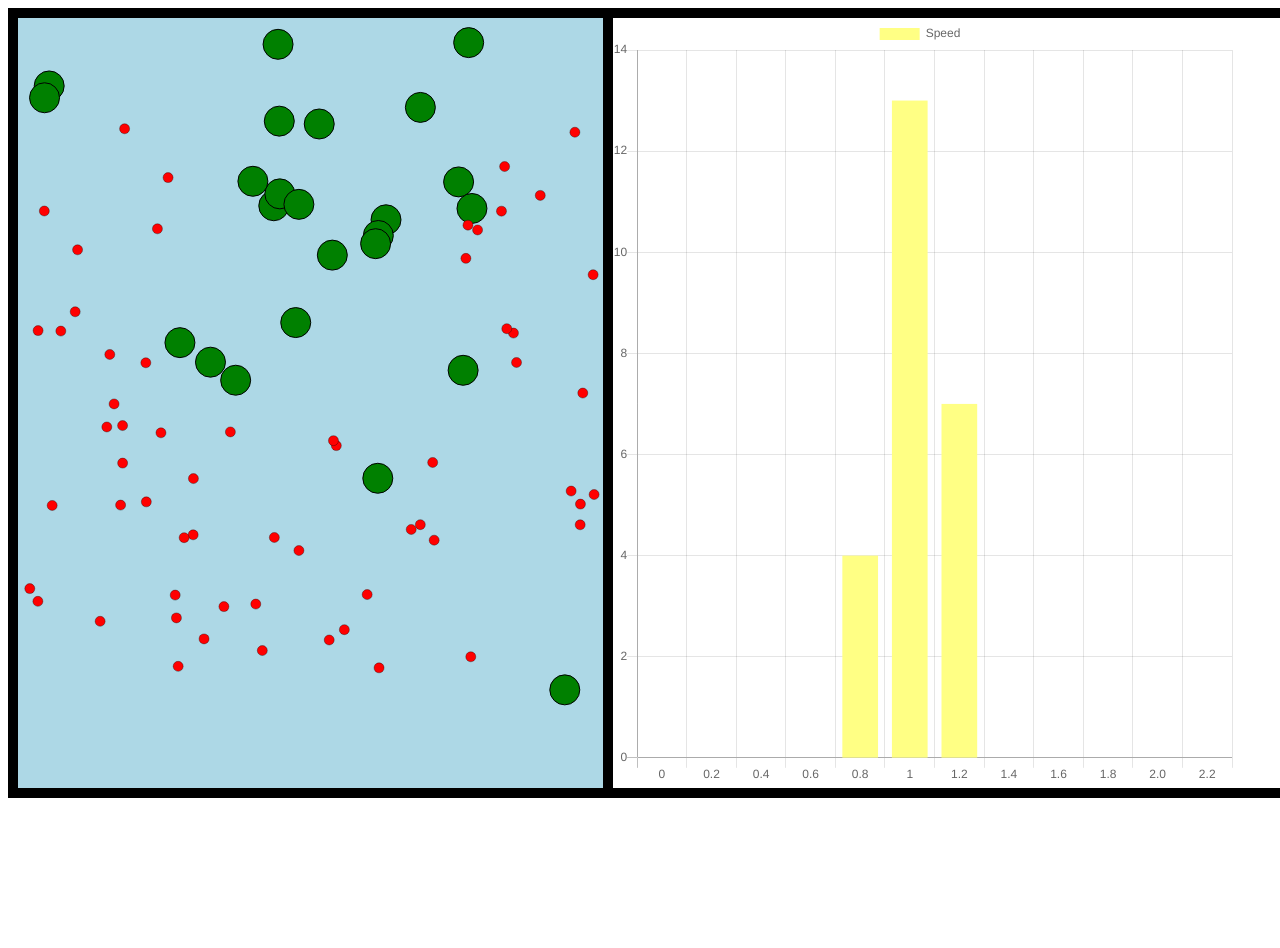
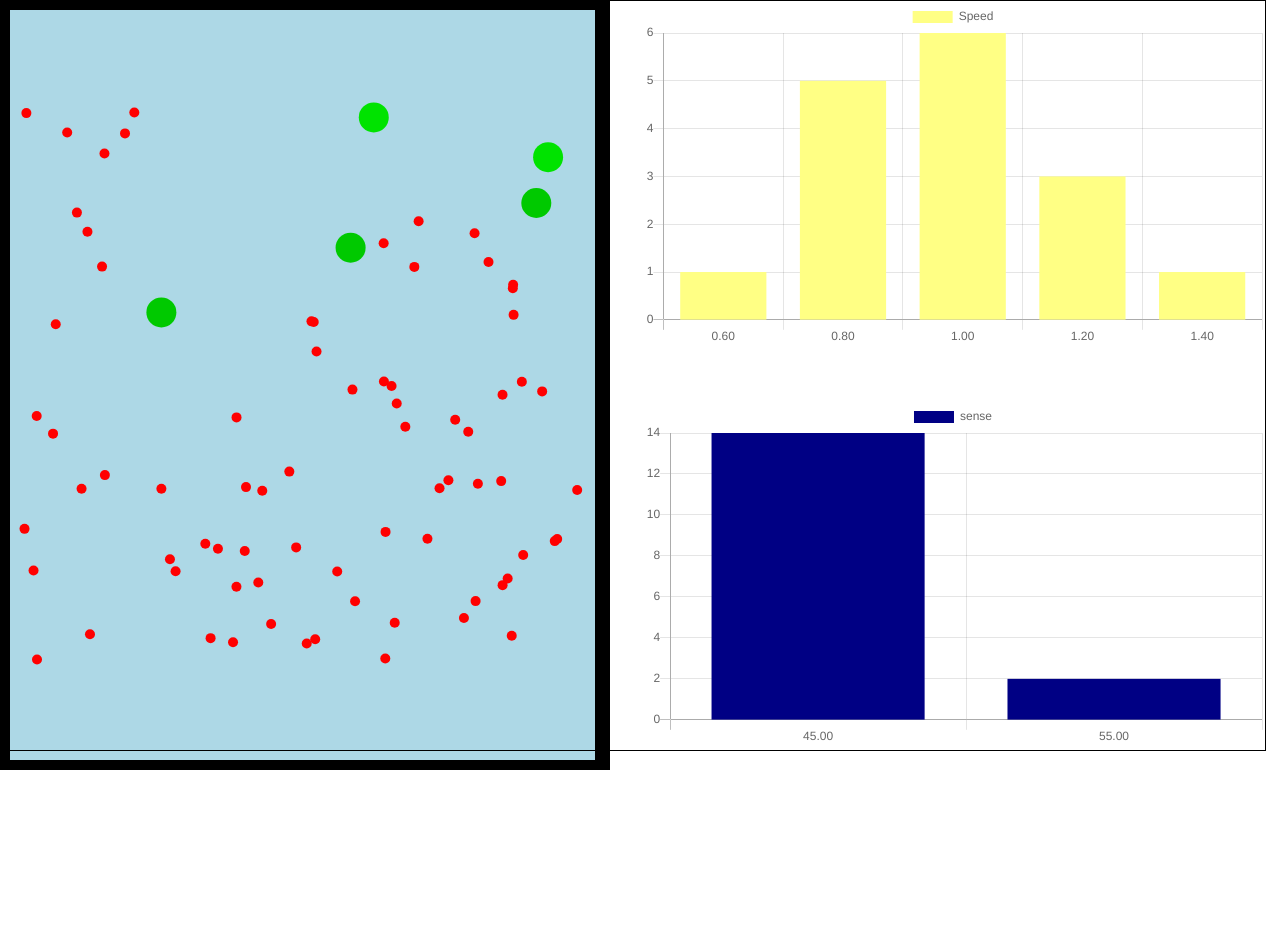
Before and after one commit to tommy-couzens/primer-inspired-animations, a plain HTML site: page natural-selection/index.html in a window 1280 px wide. After the commit the page ends 800 px from the top, so only its background shows below. Drawn offline with nearby package versions, Linux system fonts and the light colour scheme.

Commit message:
Added sense and made graphs nice (#11)
* made sense look pretty

* added sense mutations

* unsuccessfully tried to add second chart

* added arrows for speed

* made the speed arrows look slightly better

* improved speed drawing

* added varying x axis but need to populate it's values

* changed the energy equation so that speed is not strictly better (before it meant further travel AND higher speed

* added indicator for energy

* successfully made dynamic x axis graph

* changed energy equation and get interesting behaviour over time with slower creatures only emerging after lots of generations

* added sense chart

* updated readme

* made creatures not eat more than 2 food

* small visual changes

* made drawSpeed a bit more functional

* readme changes

```diff
--- a/geometry.js
+++ b/geometry.js
@@ -3,11 +3,13 @@ function circle(x, y, radius, colour="green", fill = true) {
 	ctx.arc(x, y, radius, 0, 2*Math.PI,true);
 	ctx.fillStyle = colour;
 	ctx.strokeStyle = "black"
+	ctx.strokeStyle = colour;
 	ctx.lineWidth = radius/15;
 	if (fill) {
 		ctx.fill();
+	} else {
+		ctx.stroke();
 	}
-	ctx.stroke();
 }
 
 function line(x1, y1, x2, y2, colour = "black", width="10") {
@@ -23,3 +25,8 @@ function square(x1, y1, x2, y2, colour = "black") {
 	ctx.fillStyle = colour;
 	ctx.fillRect(x1, y1, x2 - x1, y2 - y1);
 }
+
+function arrow(x, y, length, colour = "black") {
+	line(x, y, x - length, y + length/2, colour, length/3);
+	line(x, y, x + length, y + length/2, colour, length/3);
+}
--- a/natural-selection/canvas.js
+++ b/natural-selection/canvas.js
@@ -3,15 +3,15 @@ var canvas = document.getElementById("canvas");
 var ctx = canvas.getContext("2d");
 
 // Set canvas to left half the size of the screen
-canvas.width = window.innerWidth - 50
+canvas.width = window.innerWidth/2 - 50
 canvas.height = window.innerHeight -50
 
 // Give the canvas a border
 canvas.style.border = "10px solid";
 
 map = {}
-map.width = canvas.width/2 - 25;
-// map.width = canvas.width;
+// map.width = canvas.width/2 - 25;
+map.width = canvas.width;
 map.height = canvas.height;
 
 function wipeScreen() {
--- a/natural-selection/chart.js
+++ b/natural-selection/chart.js
@@ -1,37 +1,35 @@
-// make this function declarative rather than using forEach, do a filter and reduce instead?
+// Define canvas object
+var speedCanvas = document.getElementById("speedChart");
+var speedtx = speedCanvas.getContext("2d");
 
-const speedArray = function(creatures){
-    let array =[0, 0, 0, 0, 0, 0, 0, 0, 0, 0, 0, 0, 0]
-    creatures.forEach(creature => {
-        array[Math.round(creature.speed*5)]++
-    })
-    return array
-}
+// Set canvas to left half the size of the screen
+speedCanvas.width = window.innerWidth/2 - 50
+speedCanvas.height = window.innerHeight/2 -50
 
-const data = {
-    labels: ['0', '0.2', '0.4', '0.6', '0.8', '1', '1.2', '1.4', '1.6', '1.8', '2.0', '2.2'],
+const speedData1 = {
+    labels: ["1.00"],
     datasets: [{
         label: 'Speed',
         backgroundColor: 'rgb(255, 255, 132)',
         borderColor: 'rgb(0, 0, 0)',
-        data: [0, 0, 0, 0, 0, 8, 0, 0, 0, 0]
+        data: [8]
     }]
 }
-const myChart = new Chart(ctx, {
+const speedChart = new Chart(speedtx, {
     // The type of chart we want to create
     type: 'bar',
 
     // The data for our dataset
-    data: data,
+    data: speedData1,
 
     // Configuration options go here
     options: {
         layout: {
             padding: {
-                left: map.width,
-                right: 50,
+                left: window.innerWidth/2,
+                right: 0,
                 top: 0,
-                bottom: 0
+                bottom: window.innerHeight/2,
             }
         },
         scales: {
@@ -43,3 +41,47 @@ const myChart = new Chart(ctx, {
         }
     }
 });
+
+// Define canvas object
+var senseCanvas = document.getElementById("senseChart");
+var sensetx = senseCanvas.getContext("2d");
+
+// Set canvas to left half the size of the screen
+senseCanvas.width = window.innerWidth/2 - 50
+senseCanvas.height = window.innerHeight/2 -50
+
+const senseData1 = {
+    labels: ["1.00"],
+    datasets: [{
+        label: 'sense',
+        backgroundColor: 'rgb(0, 0, 132)',
+        borderColor: 'rgb(0, 0, 0)',
+        data: [8]
+    }]
+}
+const senseChart = new Chart(sensetx, {
+    // The type of chart we want to create
+    type: 'bar',
+
+    // The data for our dataset
+    data: senseData1,
+
+    // Configuration options go here
+    options: {
+        layout: {
+            padding: {
+                left: window.innerWidth/2,
+                right: 0,
+                top: window.innerHeight/2,
+                bottom: 0,
+            }
+        },
+        scales: {
+            yAxes: [{
+                ticks: {
+                    beginAtZero: true
+                }
+            }]
+        }
+    }
+});
--- a/natural-selection/creatures.js
+++ b/natural-selection/creatures.js
@@ -1,12 +1,11 @@
 class Creature {
-    constructor(position, velocity, speed = 1, size = 15, sense = 45) {
+    constructor(position, velocity, speed = 1, size = 15, sense = size*3) {
         this.position = position
         this.speed = speed;
         this.velocity = velocity.setToSpeed(this.speed)
 
         this.size = size;
         this.sense = sense;
-        this.sense = 45;
 
         this.energy = 100;
         this.foodEaten = 0;
@@ -29,11 +28,11 @@ class Creature {
 
         // move
         this.position.add(this.velocity.mul(GAMESPEED))
-        this.energy -= GAMESPEED*( (Math.pow(this.speed, 2) + this.sense/30)/20)
+        this.energy -= (Math.pow(this.speed, 3) + (this.sense - 45)/15)/3
     }
 
     draw() {
-        circle(this.position.x, this.position.y, this.size, this.colour);
+        circle(this.position.x, this.position.y, this.size, rgb(0, (this.energy/100)*255, 0));
     }
 
     detectFood(foodArray) {
@@ -74,11 +73,34 @@ class Creature {
         ctx.fillText( this.foodEaten, this.position.x - 5, this.position.y + 10);
     }
     drawSpeed() {
-        ctx.font = "15px Arial";
-        ctx.fillStyle = "black";
-        ctx.fillText( this.speed.toFixed(2), this.position.x - 5, this.position.y);
+        // Try and do this in a declarative way, only use const instead of let!
+        let speedUpgrades = Math.round(this.speed*5) -5
+        const colour = (number) => {
+            if (number > 0) {
+                if (number > 4) {
+                    number -= 4
+                    return "yellow"
+                } else {
+                    return "lightgreen"
+                }
+            } else if (number < 0) {
+                number = Math.abs(number)
+                if (number > 4 ) {
+                    number -= 4
+                    return "darkred"
+                } else {
+                    return "red"
+                }
+            }
+        }
+        for (let i = 0; i < speedUpgrades; i++) {
+            arrow(this.position.x, this.position.y - this.size/2 + i*this.size/3, this.size/2, colour(speedUpgrades))
+        }
+        // for (let i = 0; i > speedUpgrades; i--) {
+        //     arrow(this.position.x, this.position.y - this.size/2 - i*this.size/3, this.size/2, "red")
+        // }
     }
     drawSense() {
-        circle(this.position.x, this.position.y, this.sense, this.colour, false);
+        circle(this.position.x, this.position.y, this.sense, "rgba(0, 0, 255, 0.1)");
     }
 }
--- a/natural-selection/epoch.js
+++ b/natural-selection/epoch.js
@@ -22,18 +22,25 @@ const createReplicants = (replicantWorthy) => {
     return replicants
 }
 
+const posOrNeg = function() {
+    if (Math.random() > 0.5) {
+        return 1
+    } else {
+        return -1
+    }
+}
+
 function nextEpoch(epoch, epochArray) {
     let worthyCreatures = epoch.creatures.filter(creature => creature.foodEaten >= 1)
-    let replicants = createReplicants(epoch.creatures.filter(creature => creature.foodEaten >= 2))
+    let replicants = createReplicants(worthyCreatures.filter(creature => creature.foodEaten >= 2))
 
     // mutate
     replicants.forEach(function(replicant) {
         if (Math.random() < 0.66 ) {
-            if (Math.random() < 0.5)  {
-                replicant.speed += 0.20
-            } else {
-                replicant.speed -= 0.20
-            }
+            replicant.speed += 0.20*posOrNeg()
+        // }
+        } else if (true) {
+            replicant.sense += 10*posOrNeg()
         }
     })
     let nextGen = worthyCreatures.concat(replicants)
@@ -42,5 +49,5 @@ function nextEpoch(epoch, epochArray) {
         creature.energy = 100
         creature.foodEaten = 0
     })
-    epochArray.push(new Epoch(nextGen, generateFood(100)))
+    epochArray.push(new Epoch(nextGen, generateFood(epoch.food.length)))
 }
--- a/natural-selection/index.html
+++ b/natural-selection/index.html
@@ -2,8 +2,9 @@
 <html>
 <head>
 	<title>natural selection</title>
-	<canvas id="canvas" style="border:1px solid #000000; z-index: 2;"></canvas>
-	<canvas id="chart" style="position: absolute; left:500px; z-index: 1;"></canvas>
+	<canvas id="canvas" style="position: absolute; top: 0; left: 0; border:1px solid #000000;"></canvas>
+	<canvas id="speedChart" style="position: absolute; top: 0; left: 0; border:1px solid #000000;"></canvas>
+	<canvas id="senseChart" style="position: absolute; top: 0; left: 0; border:1px solid #000000;"></canvas>
 
 	<script src="../geometry.js"></script>
 	<script src="../Vectors.js"></script>
@@ -13,9 +14,6 @@
 
 <!-- Builds the map -->
 <script src="canvas.js"></script>
-
-
-
 
 <!-- Draws the creatures -->
 <script src="creatures.js"></script>
@@ -30,18 +28,18 @@
 
 <script>
 
-let creatures = []
-for (let x = 50; x < map.width; x+= 100) {
-	creatures.push(new Creature(new Vector(x, 50), new Vector(0, 1) ) )
-	creatures.push(new Creature(new Vector(x, map.height - 50), new Vector(0, -1) ) )
-}
+let creatures1 = []
+// for (let x = 50; x < map.width; x+= 100) {
+// 	creatures1.push(new Creature(new Vector(x, 50), new Vector(0, 1) ) )
+// 	creatures1.push(new Creature(new Vector(x, map.height - 50), new Vector(0, -1) ) )
+// }
 
-// creatures.push(new Creature(new Vector(50, 50), new Vector(0, 1) ) )
-// creatures.push(new Creature(new Vector(map.width, 50), new Vector(0, 1) ) )
+creatures1.push(new Creature(new Vector(50, 50), new Vector(0, 1), 1 ) )
+creatures1.push(new Creature(new Vector(250, 50), new Vector(0, 1), 1 ) )
 
 foodArray = generateFood(100)
 
-epochArray = [new Epoch(creatures, foodArray)]
+epochArray = [new Epoch(creatures1, foodArray)]
 
 const GAMESPEED = 3
 
@@ -49,10 +47,15 @@ drawDividerLine()
 
 epoch = epochArray[epochArray.length - 1]
 
-speedData = speedArray(creatures)
-
 // Use this as a function
 function setup() {}
+
+const countMap = (array) => {
+	return new Map([...new Set(array)].map(x => [x, array.filter(y => y ==x).length]).sort())
+}
+function rgb(r, g, b){
+  return "rgb("+r+","+g+","+b+")";
+}
 
 function run() {
 
@@ -60,18 +63,29 @@ function run() {
 	drawDividerLine()
 	const uneatenFood = epoch.food.filter(food => !food.eaten)
 	const aliveCreatures = epoch.creatures.filter(creature => creature.energy > 0)
-	if (aliveCreatures.length == 0) {
+	const hungryCreatures = aliveCreatures.filter(creature => creature.foodEaten < 2)
+	if (hungryCreatures.length == 0 || uneatenFood == 0) {
 		nextEpoch(epoch, epochArray)
 		epoch = epochArray[epochArray.length - 1]
-		myChart.data.datasets[0].data = speedArray(epoch.creatures)
-		myChart.update()
+
+		const speeds = epoch.creatures.map(creature => creature.speed.toFixed(2))
+		const speedMap = countMap(speeds)
+		speedChart.data.labels = Array.from(speedMap.keys())
+		speedChart.data.datasets[0].data = Array.from(speedMap.values())
+		speedChart.update()
+
+		const senses = epoch.creatures.map(creature => creature.sense.toFixed(2))
+		const senseMap = countMap(senses)
+		senseChart.data.labels = Array.from(senseMap.keys())
+		senseChart.data.datasets[0].data = Array.from(senseMap.values())
+		senseChart.update()
 	}
 
-	aliveCreatures.forEach(creature => {
+	hungryCreatures.forEach(creature => {
 		creature.draw();
 		// creature.drawSense();
 		// creature.drawEnergy();
-		// creature.drawSpeed();
+		creature.drawSpeed();
 		// creature.drawFoodEaten();
 		creature.detectFood(uneatenFood);
 		creature.move();
```
Also changed, not shown: natural-selection/state.js (deleted, +0 -7 lines), natural-selection/readme.md.
